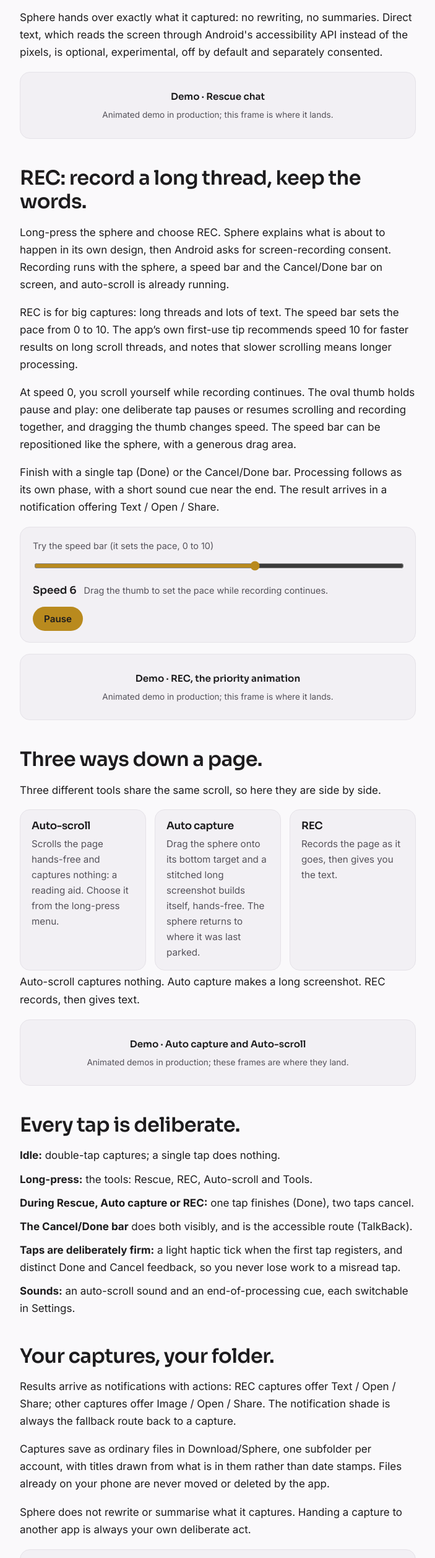
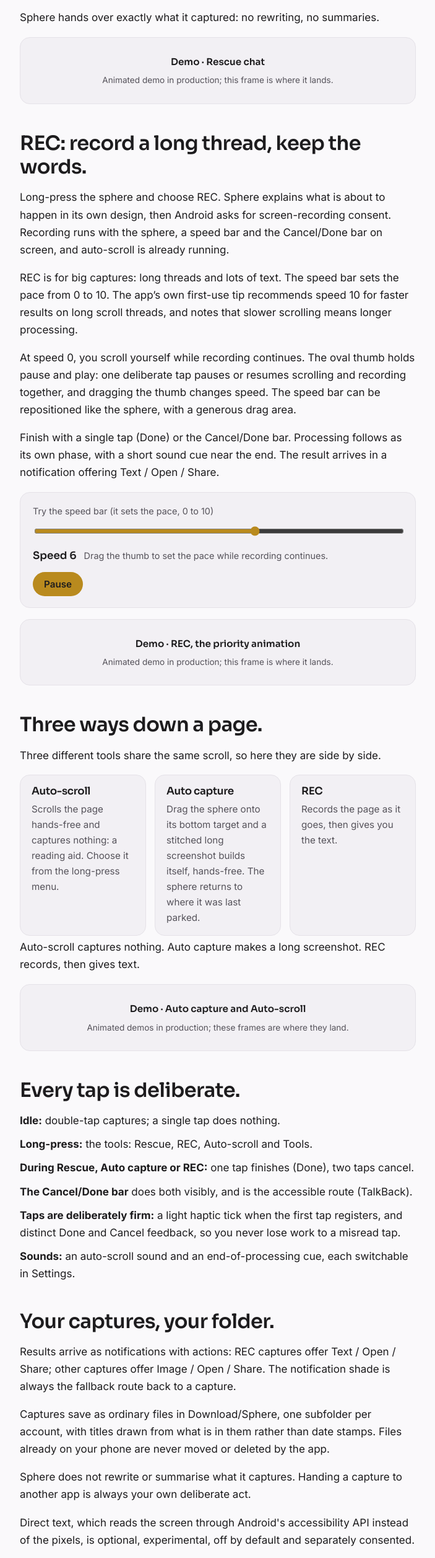
Before and after one commit to saidi-art/saidi-art.github.io, a plain HTML site: page sphere-staging/index.html in a window 1280 px wide. Shown: the part 1644-4158 px from the top of the page at 62% size, without its empty margins (288-991 px from the left). Drawn offline with Linux system fonts and the light colour scheme.

Commit message:
Refresh staging: Direct text out of Rescue, Android 11 or later

```diff
--- a/sphere-staging/index.html
+++ b/sphere-staging/index.html
@@ -110,7 +110,7 @@
   <section class="story">
     <h2>A whole thread, tap and leave.</h2>
     <p>Long-press the sphere and choose Rescue: it scrolls back toward the top of the chat, then captures its way back down while you get on with something else. A Cancel/Done bar stays available throughout, and your phone is kept awake during the run.</p>
-    <p>Sphere hands over exactly what it captured: no rewriting, no summaries. Direct text, which reads the screen through Android's accessibility API instead of the pixels, is optional, experimental, off by default and separately consented.</p>
+    <p>Sphere hands over exactly what it captured: no rewriting, no summaries.</p>
   <figure class="demo-frame" data-demo="D2">
       <span class="df-title">Demo &middot; Rescue chat</span>
       <span class="df-note">Animated demo in production; this frame is where it lands.</span>
@@ -179,6 +179,7 @@
     <p>Results arrive as notifications with actions: REC captures offer Text / Open / Share; other captures offer Image / Open / Share. The notification shade is always the fallback route back to a capture.</p>
     <p>Captures save as ordinary files in Download/Sphere, one subfolder per account, with titles drawn from what is in them rather than date stamps. Files already on your phone are never moved or deleted by the app.</p>
     <p>Sphere does not rewrite or summarise what it captures. Handing a capture to another app is always your own deliberate act.</p>
+    <p>Direct text, which reads the screen through Android's accessibility API instead of the pixels, is optional, experimental, off by default and separately consented.</p>
     <figure class="demo-frame" data-demo="D6">
       <span class="df-title">Demo &middot; Results and handoff</span>
       <span class="df-note">Animated demo in production; this frame is where it lands.</span>
@@ -216,7 +217,7 @@
       <button class="btn" type="submit">Join the list</button>
       <p class="state" aria-live="polite"></p>
     </form>
-    <p class="meta">Coming soon to Google Play.</p>
+    <p class="meta">Coming soon to Google Play. Android 11 or later.</p>
   </section>
 </main>
 <footer class="site-foot">
```
